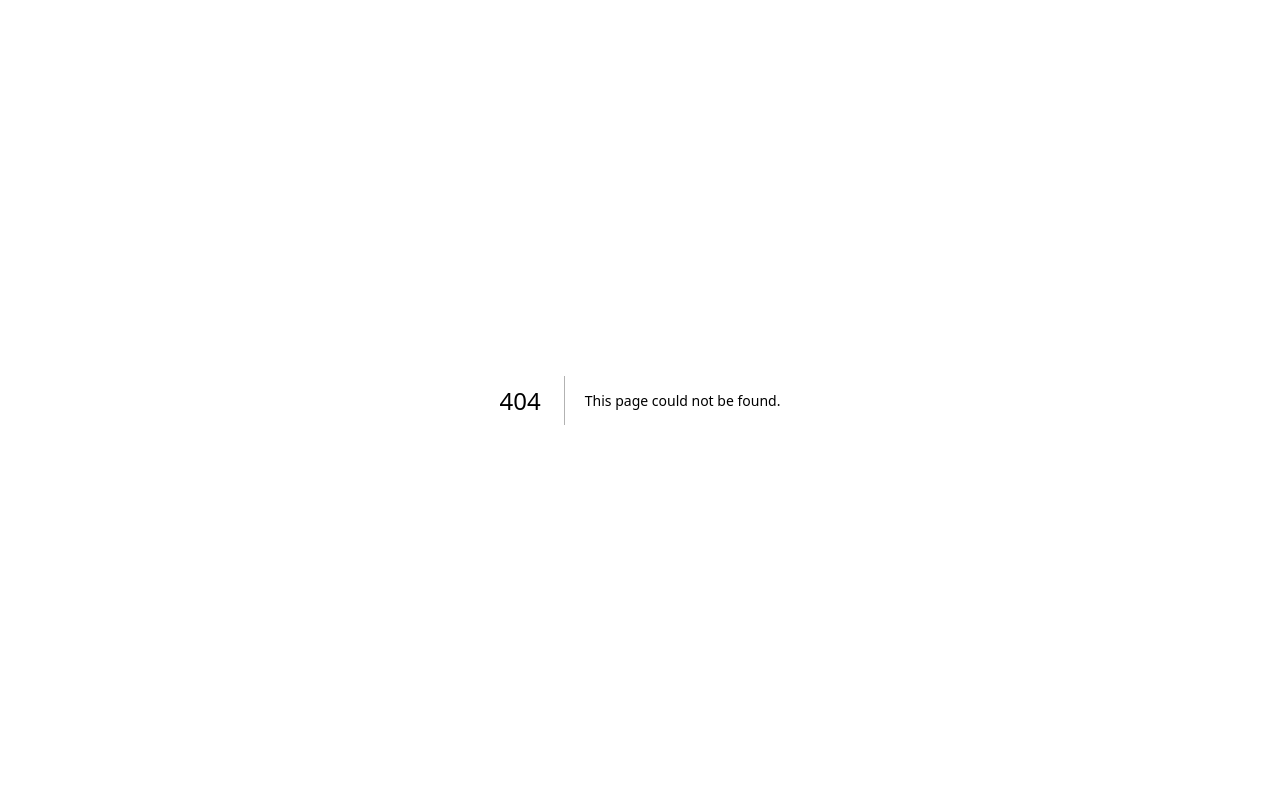
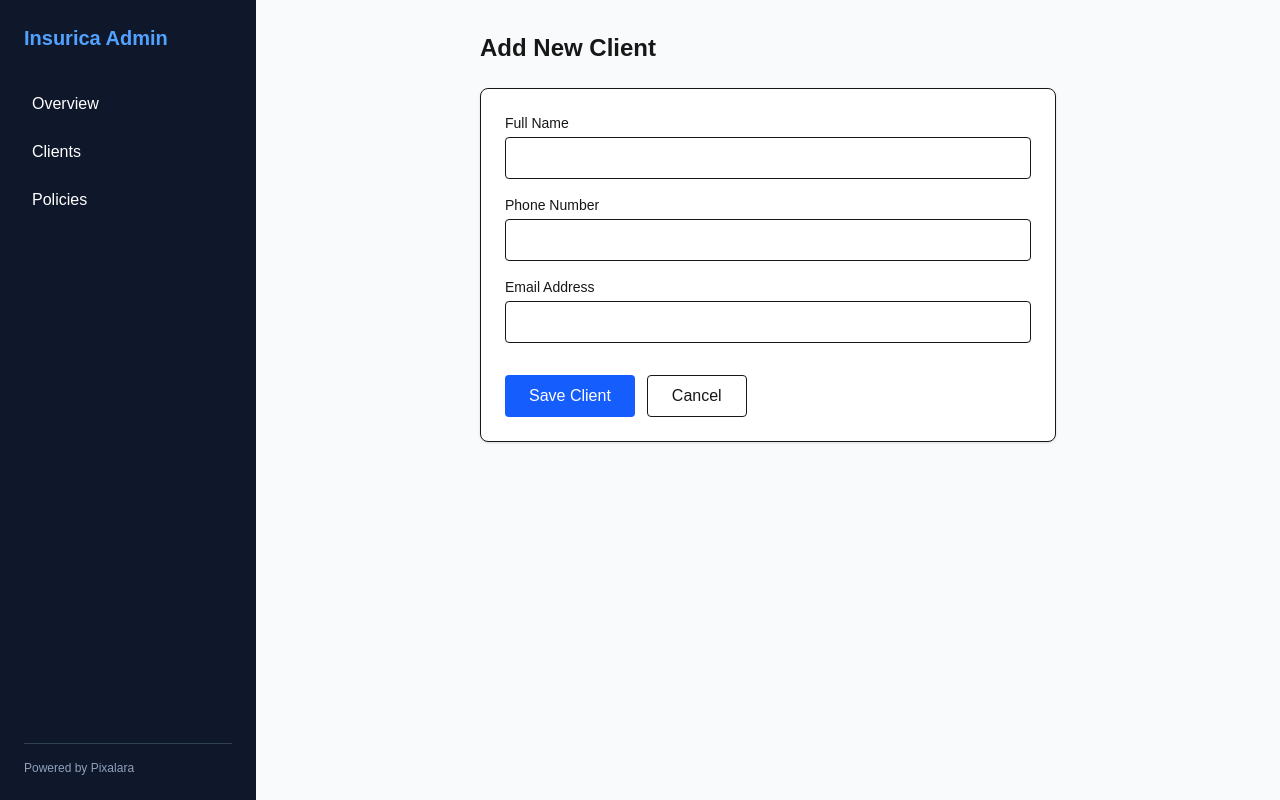
Before and after one commit to Pixalara/insurica-backend, a Next.js app: page /dashboard/clients/new in a window 1280 px wide. Before the commit this address had no page. Built offline with nearby package versions, Linux system fonts and the light colour scheme; no server answers.

Commit message:
insurica dashboard

```diff
--- /dev/null
+++ b/app/dashboard/clients/new/page.tsx
@@ -0,0 +1,81 @@
+'use client'
+import { useState } from 'react'
+import { createClient } from '@/utils/supabase/client'
+import { useRouter } from 'next/navigation'
+
+export default function NewClientPage() {
+  const [name, setName] = useState('')
+  const [phone, setPhone] = useState('')
+  const [email, setEmail] = useState('')
+  const [loading, setLoading] = useState(false)
+
+  const supabase = createClient()
+  const router = useRouter()
+
+  const handleSubmit = async (e: React.FormEvent) => {
+    e.preventDefault()
+    setLoading(true)
+
+    const { error } = await supabase
+      .from('clients')
+      .insert([{ name, phone, email }])
+
+    if (error) {
+      alert(error.message)
+      setLoading(false)
+    } else {
+      router.push('/dashboard/clients')
+      router.refresh() // Refresh the list page
+    }
+  }
+
+  return (
+    <div className="max-w-xl mx-auto">
+      <h1 className="text-2xl font-bold mb-6">Add New Client</h1>
+      <form onSubmit={handleSubmit} className="bg-white p-6 rounded-lg shadow border space-y-4">
+        <div>
+          <label className="block text-sm font-medium mb-1">Full Name</label>
+          <input
+            required
+            className="w-full p-2 border rounded"
+            value={name}
+            onChange={(e) => setName(e.target.value)}
+          />
+        </div>
+        <div>
+          <label className="block text-sm font-medium mb-1">Phone Number</label>
+          <input
+            className="w-full p-2 border rounded"
+            value={phone}
+            onChange={(e) => setPhone(e.target.value)}
+          />
+        </div>
+        <div>
+          <label className="block text-sm font-medium mb-1">Email Address</label>
+          <input
+            type="email"
+            className="w-full p-2 border rounded"
+            value={email}
+            onChange={(e) => setEmail(e.target.value)}
+          />
+        </div>
+        <div className="pt-4 flex gap-3">
+          <button
+            type="submit"
+            disabled={loading}
+            className="bg-blue-600 text-white px-6 py-2 rounded hover:bg-blue-700 disabled:opacity-50"
+          >
+            {loading ? 'Saving...' : 'Save Client'}
+          </button>
+          <button
+            type="button"
+            onClick={() => router.back()}
+            className="px-6 py-2 border rounded hover:bg-slate-50"
+          >
+            Cancel
+          </button>
+        </div>
+      </form>
+    </div>
+  )
+}
--- /dev/null
+++ b/app/dashboard/clients/page.tsx
@@ -0,0 +1,59 @@
+import { createClient } from '@/utils/supabase/server'
+import Link from 'next/link'
+
+export default async function ClientsPage() {
+  const supabase = createClient()
+
+  // Fetch clients for the logged-in agent
+  const { data: clients } = await supabase
+    .from('clients')
+    .select('*')
+    .order('created_at', { ascending: false })
+
+  return (
+    <div className="space-y-6">
+      <div className="flex justify-between items-center">
+        <h1 className="text-2xl font-bold">Your Clients</h1>
+        <Link
+          href="/dashboard/clients/new"
+          className="bg-blue-600 text-white px-4 py-2 rounded-md hover:bg-blue-700 transition"
+        >
+          + Add New Client
+        </Link>
+      </div>
+
+      <div className="bg-white rounded-lg shadow border overflow-hidden">
+        <table className="w-full text-left">
+          <thead className="bg-slate-50 border-b">
+            <tr>
+              <th className="p-4 font-semibold text-slate-700">Name</th>
+              <th className="p-4 font-semibold text-slate-700">Phone</th>
+              <th className="p-4 font-semibold text-slate-700">Email</th>
+              <th className="p-4 font-semibold text-slate-700">Joined</th>
+            </tr>
+          </thead>
+          <tbody>
+            {clients?.length === 0 ? (
+              <tr>
+                <td colSpan={4} className="p-8 text-center text-slate-500">
+                  No clients found. Click "+ Add New Client" to start.
+                </td>
+              </tr>
+            ) : (
+              clients?.map((client) => (
+                <tr key={client.id} className="border-b hover:bg-slate-50">
+                  <td className="p-4 font-medium">{client.name}</td>
+                  <td className="p-4 text-slate-600">{client.phone || '-'}</td>
+                  <td className="p-4 text-slate-600">{client.email || '-'}</td>
+                  <td className="p-4 text-slate-500 text-sm">
+                    {new Date(client.created_at).toLocaleDateString()}
+                  </td>
+                </tr>
+              ))
+            )}
+          </tbody>
+        </table>
+      </div>
+    </div>
+  )
+}
--- /dev/null
+++ b/app/dashboard/layout.tsx
@@ -0,0 +1,29 @@
+import Link from 'next/link'
+
+export default function DashboardLayout({
+  children,
+}: {
+  children: React.ReactNode
+}) {
+  return (
+    <div className="flex min-h-screen bg-slate-50">
+      {/* Sidebar */}
+      <aside className="w-64 bg-slate-900 text-white p-6 flex flex-col">
+        <h2 className="text-xl font-bold text-blue-400 mb-8">Insurica Admin</h2>
+        <nav className="flex-1 space-y-2">
+          <Link href="/dashboard" className="block p-2 hover:bg-slate-800 rounded">Overview</Link>
+          <Link href="/dashboard/clients" className="block p-2 hover:bg-slate-800 rounded">Clients</Link>
+          <Link href="/dashboard/policies" className="block p-2 hover:bg-slate-800 rounded">Policies</Link>
+        </nav>
+        <div className="border-t border-slate-700 pt-4">
+          <p className="text-xs text-slate-400">Powered by Pixalara</p>
+        </div>
+      </aside>
+
+      {/* Main Content Area */}
+      <main className="flex-1 p-8">
+        {children}
+      </main>
+    </div>
+  )
+}
--- /dev/null
+++ b/app/dashboard/page.tsx
@@ -0,0 +1,43 @@
+import { createClient } from '@/utils/supabase/server'
+
+export default async function DashboardOverview() {
+  const supabase = createClient()
+
+  // Fetch real counts from Supabase
+  const { count: clientCount } = await supabase
+    .from('clients')
+    .select('*', { count: 'exact', head: true })
+
+  const { count: policyCount } = await supabase
+    .from('policies')
+    .select('*', { count: 'exact', head: true })
+
+  // Calculate Total Premium
+  const { data: premiumData } = await supabase
+    .from('policies')
+    .select('premium_amount')
+
+  const totalPremium = premiumData?.reduce((acc, curr) => acc + Number(curr.premium_amount), 0) || 0
+
+  return (
+    <div>
+      <h1 className="text-2xl font-bold mb-6">Insurica Overview</h1>
+      <div className="grid grid-cols-1 md:grid-cols-3 gap-6">
+        <div className="p-6 bg-white rounded-lg shadow-sm border">
+          <p className="text-sm text-slate-500 font-medium uppercase">Total Clients</p>
+          <p className="text-3xl font-bold mt-1">{clientCount || 0}</p>
+        </div>
+        <div className="p-6 bg-white rounded-lg shadow-sm border">
+          <p className="text-sm text-slate-500 font-medium uppercase">Active Policies</p>
+          <p className="text-3xl font-bold mt-1">{policyCount || 0}</p>
+        </div>
+        <div className="p-6 bg-white rounded-lg shadow-sm border">
+          <p className="text-sm text-slate-500 font-medium uppercase">Total Premium Managed</p>
+          <p className="text-3xl font-bold mt-1 text-green-600">
+            ₹{totalPremium.toLocaleString('en-IN')}
+          </p>
+        </div>
+      </div>
+    </div>
+  )
+}
--- /dev/null
+++ b/utils/supabase/server.ts
@@ -0,0 +1,34 @@
+import { createServerClient, type CookieOptions } from '@supabase/ssr'
+import { cookies } from 'next/headers'
+
+export function createClient() {
+  const cookieStore = cookies()
+
+  return createServerClient(
+    process.env.NEXT_PUBLIC_SUPABASE_URL!,
+    process.env.NEXT_PUBLIC_SUPABASE_ANON_KEY!,
+    {
+      cookies: {
+        get(name: string) {
+          return cookieStore.get(name)?.value
+        },
+        set(name: string, value: string, options: CookieOptions) {
+          try {
+            cookieStore.set({ name, value, ...options })
+          } catch (error) {
+            // The `set` method was called from a Server Component.
+            // This can be ignored if you have middleware refreshing
+            // user sessions.
+          }
+        },
+        remove(name: string, options: CookieOptions) {
+          try {
+            cookieStore.set({ name, value: '', ...options })
+          } catch (error) {
+            // The `remove` method was called from a Server Component.
+          }
+        },
+      },
+    }
+  )
+}
```
